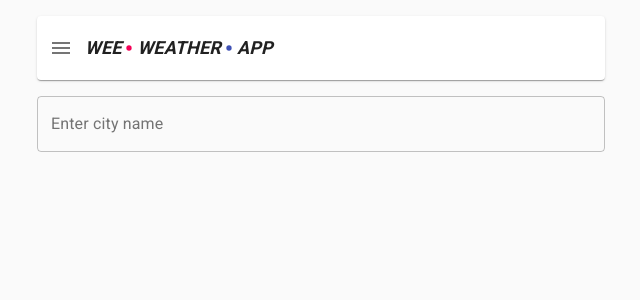
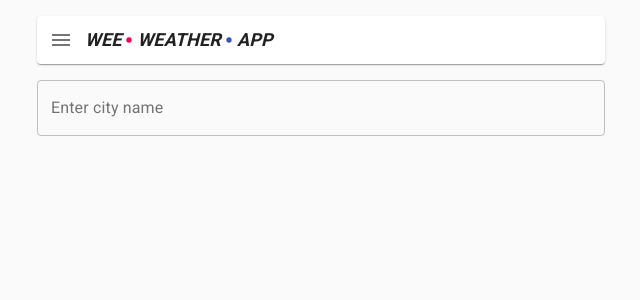
Before and after one commit to aserantes/forecast, a React (Create React App) app in the folder client/: page / in a window 1280 px wide. Shown: the top 300 px of the page, without its empty margins (319-959 px from the left). Built offline with nearby package versions, Linux system fonts and the light colour scheme.

Commit message:
automatic commit

```diff
--- a/client/src/components/MainMenu.js
+++ b/client/src/components/MainMenu.js
@@ -84,7 +84,7 @@ function MainMenu() {
 
   return (
     <Paper position='static' color='primary'>
-      <Toolbar disableGutters>
+      <Toolbar disableGutters variant='dense'>
         <IconButton aria-label='menu1' aria-controls='menu1' aria-haspopup='true' onClick={handleMenuClick}>
           <MenuIcon />
         </IconButton>
```
Also changed, not shown: 8 other files (tests, documents, lock files or other folders).
